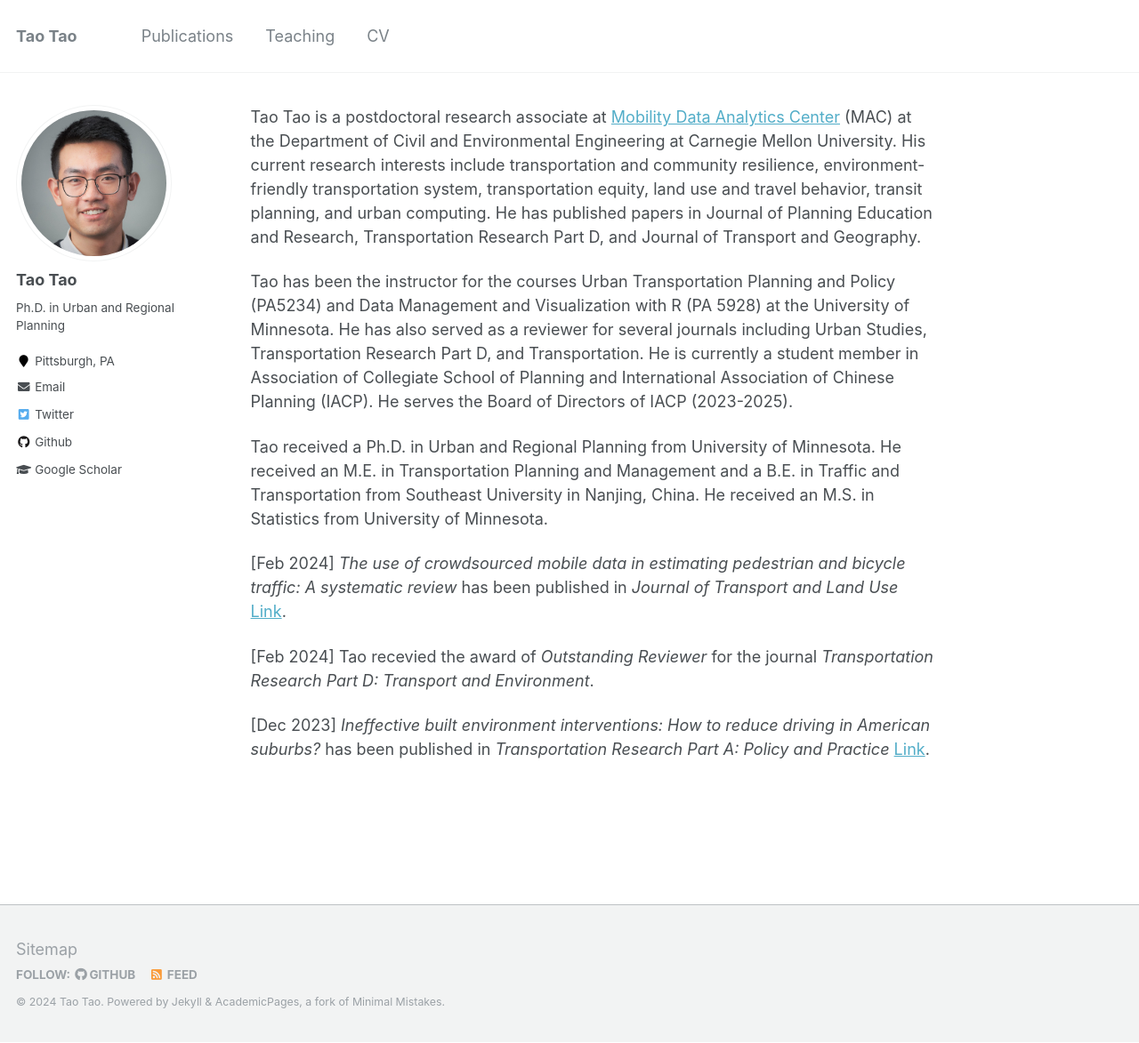
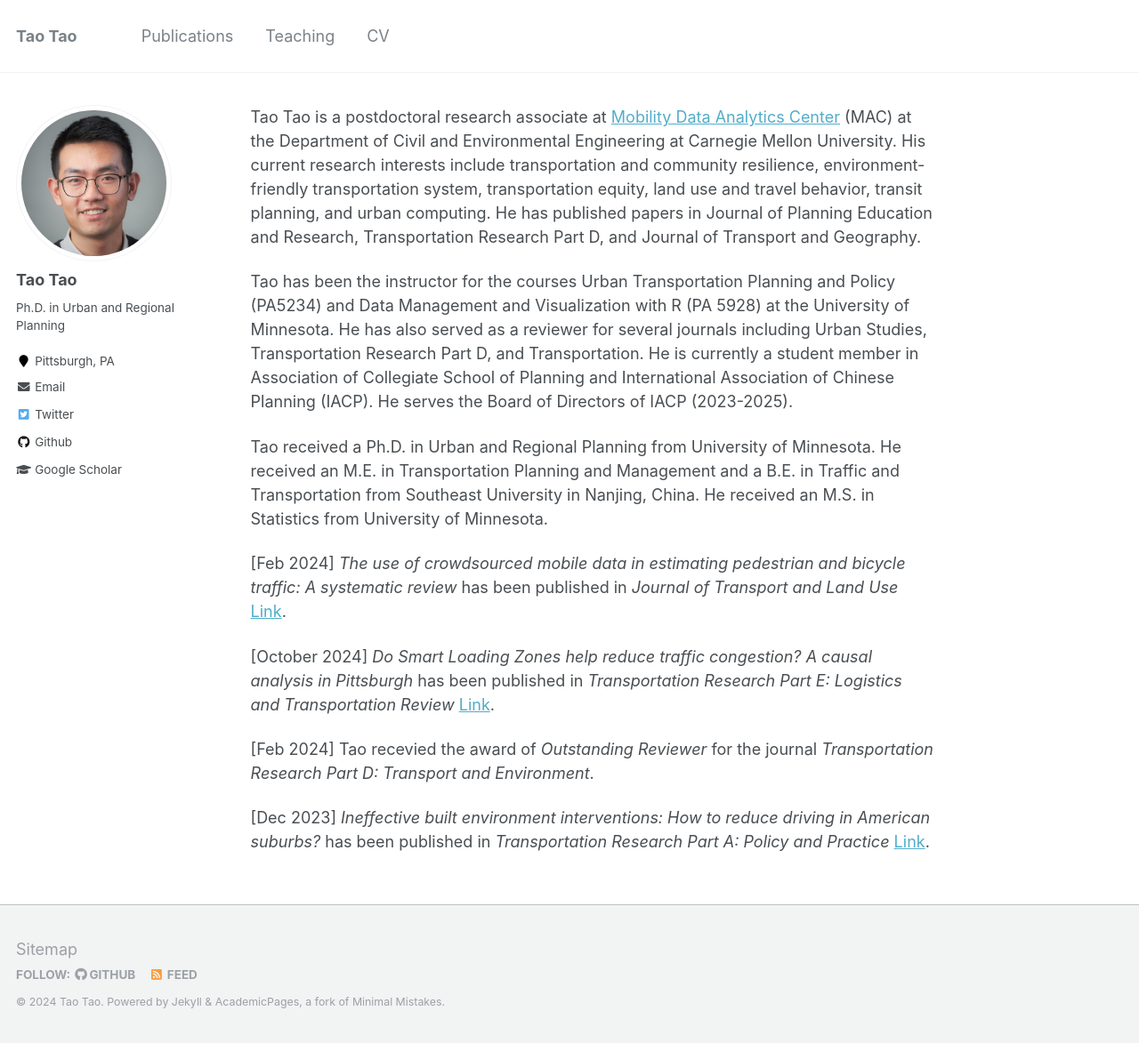
Before and after one commit to vtao1989/blog, a Jekyll site: the page built from _pages/about.md, in a window 1280 px wide and 1173 px high. Shown: the whole window at 89% size. Built offline with Jekyll 4.4.1, drawn with Linux system fonts in a browser that asks for light colours.

Commit message:
Update publications in about page and syllabus link in teaching page

```diff
--- a/_pages/about.md
+++ b/_pages/about.md
@@ -14,7 +14,9 @@ Tao has been the instructor for the courses Urban Transportation Planning and Po
 
 Tao received a Ph.D. in Urban and Regional Planning from University of Minnesota. He received an M.E. in Transportation Planning and Management and a B.E. in Traffic and Transportation from Southeast University in Nanjing, China. He received an M.S. in Statistics from University of Minnesota.
 
-[Feb 2024] *The use of crowdsourced mobile data in estimating pedestrian and bicycle traffic: A systematic review* has been published in *Journal of Transport and Land Use* [Link](https://doi.org/10.5198/jtlu.2024.2315).
+[Feb 2024] *The use of crowdsourced mobile data in estimating pedestrian and bicycle traffic: A systematic review* has been published in *Journal of Transport and Land Use* [Link](https://doi.org/10.1016/j.tre.2024.103796).
+
+[October 2024] *Do Smart Loading Zones help reduce traffic congestion? A causal analysis in Pittsburgh* has been published in *Transportation Research Part E: Logistics and Transportation Review* [Link](https://doi.org/10.1016/j.tra.2023.103924).
 
 [Feb 2024] Tao recevied the award of *Outstanding Reviewer* for the journal *Transportation Research Part D: Transport and Environment*.
 
```
Also changed, not shown: _pages/teaching.md (+1 -1 lines), 3 other files.
